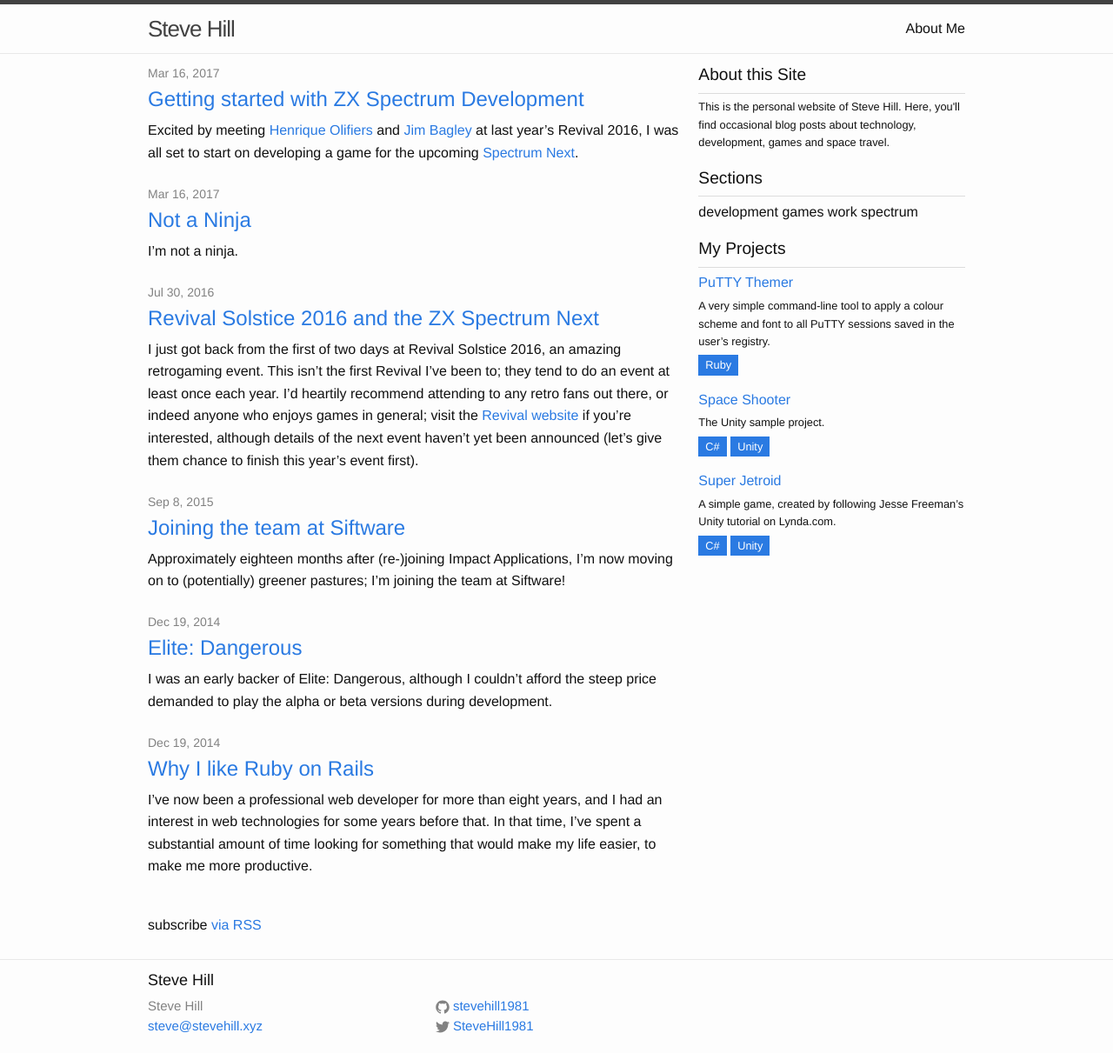
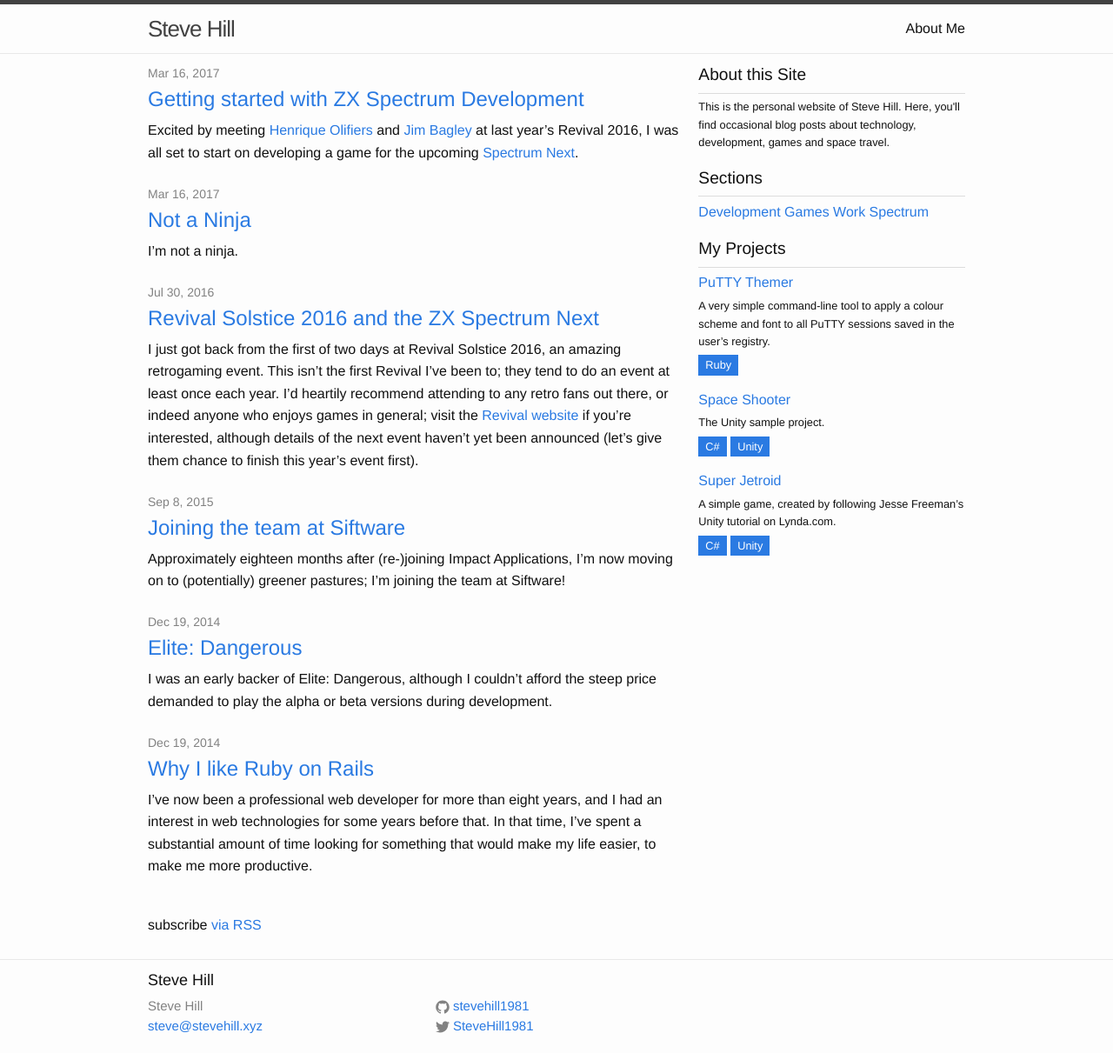
Before and after one commit to stevehill1981/stevehill1981.github.io, a Jekyll site: the page built from index.html, in a window 1280 px wide. Shown: the whole page at 87% size. Built offline with Jekyll 4.4.1, drawn with Linux system fonts in a browser that asks for light colours.

Commit message:
Link categories

```diff
--- a/_includes/site-categories.html
+++ b/_includes/site-categories.html
@@ -3,7 +3,7 @@
 
     <ul>
         {% for category in site.categories %}
-            {{ category[0] }}
+            <a href="{{ category[0] }}">{{ category[0]|capitalize }}</a>
         {% endfor %}
     </ul>
 </section>
```
